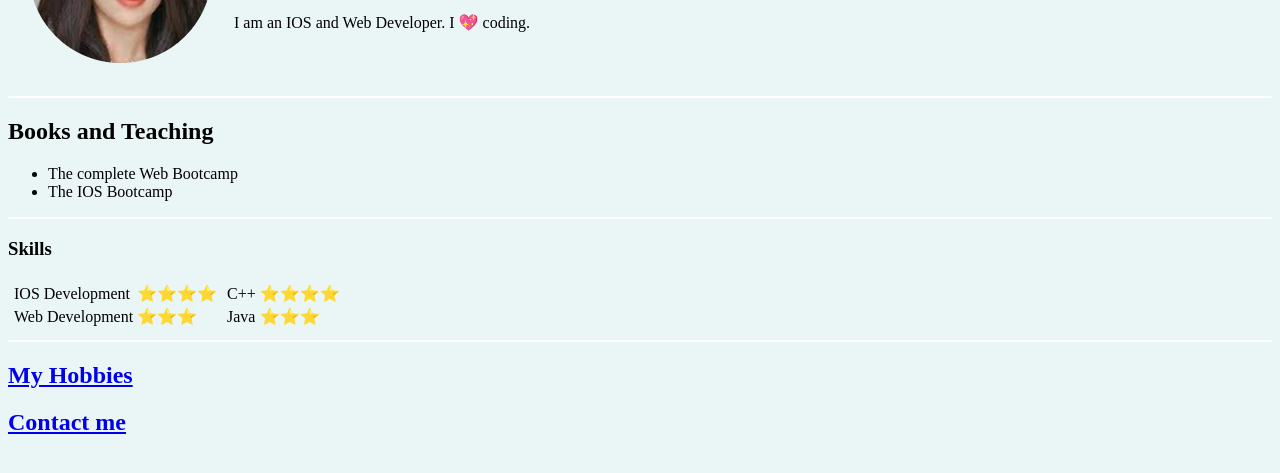
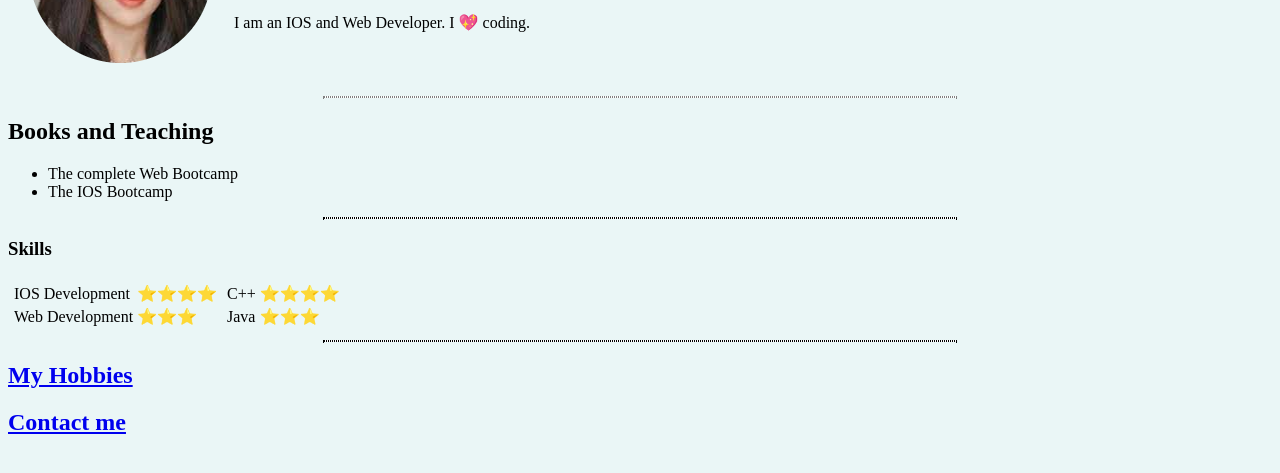
Before and after one commit to foziaShareen/FOZIA_CV_HTML, a plain HTML site: page index.html in a window 1280 px wide. Shown: the part 149-622 px from the top of the page. Drawn offline with Linux system fonts and the light colour scheme.

Commit message:
apply dotted border to hr

```diff
--- a/index.html
+++ b/index.html
@@ -11,8 +11,11 @@
     <title>🌸Fozias Personal Website</title>
    <style>
     hr{background-color:white;
-    border-style:none;
-    height:2px;
+/*     border-style:none;
+    height:2px; */
+        border-style:dotted;
+        height:0px;
+        width:50%;
     }
     </style>
 </head>
```
